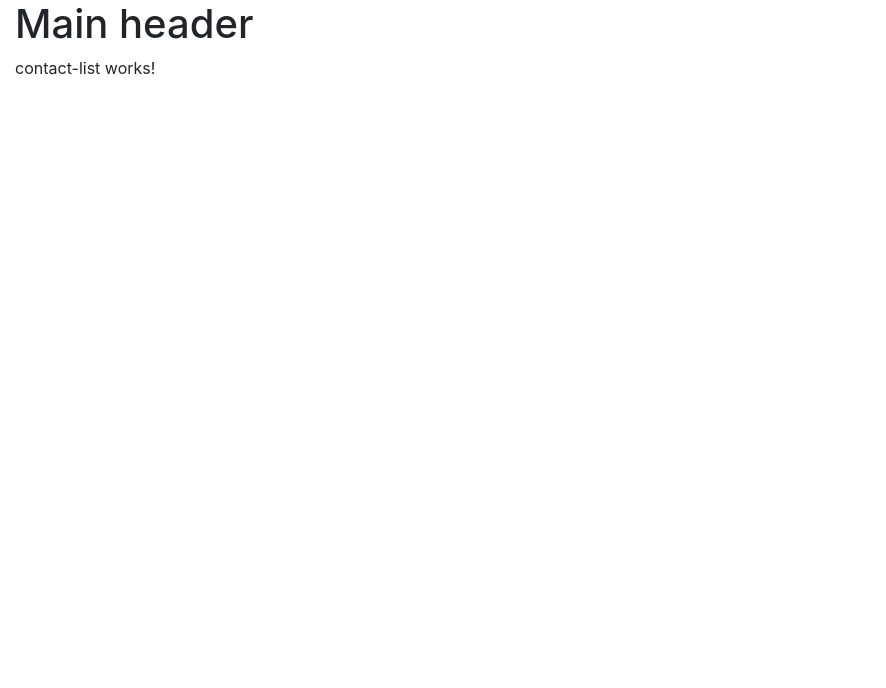
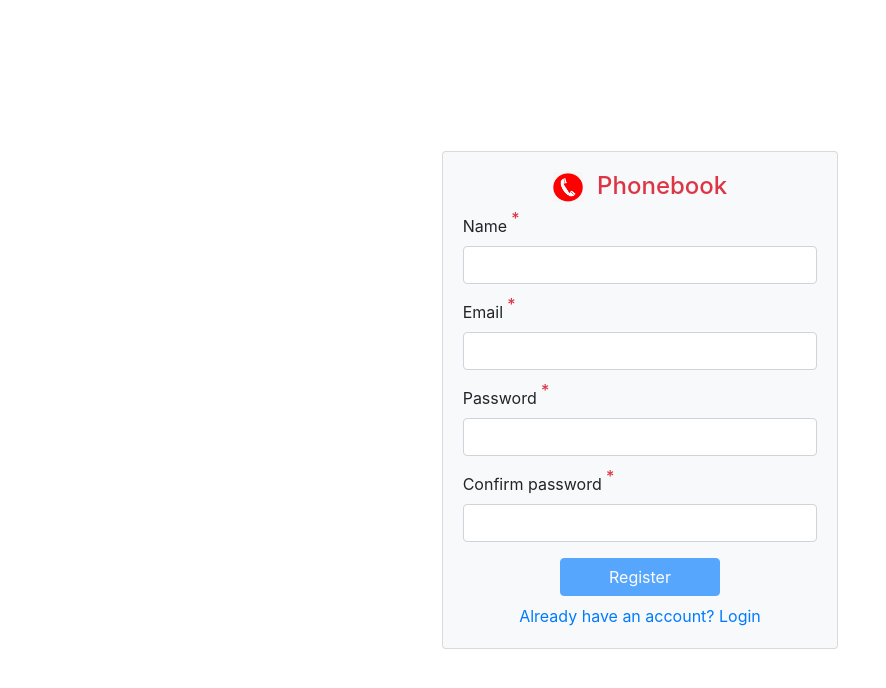
Before and after one commit to ArseniiBylym/mean-stack-phonebook, an Angular app in the folder client/: page /register in a window 1280 px wide. Before the commit this address led to /contacts. Shown: the top 688 px of the page, without its empty margins (0-886 px from the left). Built offline with nearby package versions, Linux system fonts and the light colour scheme.

Commit message:
Add dynamic login and register forms validation

```diff
--- a/client/src/app/app.module.ts
+++ b/client/src/app/app.module.ts
@@ -1,5 +1,6 @@
 import {BrowserModule} from '@angular/platform-browser';
 import {NgModule} from '@angular/core';
+import {ReactiveFormsModule} from '@angular/forms';
 
 import {AppComponent} from './app.component';
 import {LoginComponent} from './components/login/login.component';
@@ -17,6 +18,7 @@ import { PageNotFoundComponent } from './components/page-not-found/page-not-foun
     ],
     imports: [
         BrowserModule,
+        ReactiveFormsModule,
         ContactsModule,
         AppRoutingModule,
     ],
--- a/client/src/app/components/login/login.component.html
+++ b/client/src/app/components/login/login.component.html
@@ -12,20 +12,26 @@
                         />
                         Phonebook
                     </h4>
-                    <form>
+                    <form [formGroup]="loginForm" (ngSubmit)="onSubmit()">
                         <div class="form-group">
                             <label class="d-block"
-                                >Email
-                                <input type="email" class="form-control" />
+                                >Email<sup class="text-danger h6"> *</sup>
+                                <input type="email" class="form-control mt-2" [ngClass]="{'c-border-error': isInputValid('email')}" formControlName="email"/>
+                                <small *ngIf="isInputValid('email')" class="text-danger">
+                                    {{getValidationErrorMessage('email')}}
+                                </small>
                             </label>
                         </div>
                         <div class="form-group">
                             <label class="d-block"
-                                >Password
-                                <input type="password" class="form-control" />
+                                >Password<sup class="text-danger h6"> *</sup>
+                                <input type="password" class="form-control mt-2" [ngClass]="{'c-border-error': isInputValid('password')}" formControlName="password"/>
+                                <small *ngIf="isInputValid('password')" class="text-danger">
+                                    {{getValidationErrorMessage('password')}}
+                                </small>
                             </label>
                         </div>
-                        <button type="submit" class="btn btn-primary px-5 d-block mx-auto">Login</button>
+                        <button type="submit" class="btn btn-primary px-5 d-block mx-auto" [disabled]="!loginForm.valid">Login</button>
 
                         <p class="c-max-content text-primary text-center mt-2 mb-0 mx-auto">
                             <a routerLink="/register">
--- a/client/src/app/components/login/login.component.scss
+++ b/client/src/app/components/login/login.component.scss
@@ -2,3 +2,10 @@
     height: 100vh;
     overflow: hidden;
 }
+.c-border-error{
+    border-color: red;
+
+    &:focus{
+        box-shadow: 0 0 0 .2rem #ff000026;
+    }
+}
--- a/client/src/app/components/login/login.component.ts
+++ b/client/src/app/components/login/login.component.ts
@@ -1,16 +1,47 @@
-import { Component, OnInit } from '@angular/core';
-import { AuthService } from './../../services/auth.service';
+import {Component, OnInit} from '@angular/core';
+import {AuthService} from './../../services/auth.service';
+import {FormBuilder, Validators} from '@angular/forms';
 
 @Component({
-  selector: 'app-login',
-  templateUrl: './login.component.html',
-  styleUrls: ['./login.component.scss']
+    selector: 'app-login',
+    templateUrl: './login.component.html',
+    styleUrls: ['./login.component.scss'],
 })
 export class LoginComponent implements OnInit {
+    constructor(private auth: AuthService, private fb: FormBuilder) {}
 
-  constructor(private auth: AuthService) { }
+    ngOnInit() {}
 
-  ngOnInit() {
-  }
+    loginForm = this.fb.group({
+        email: ['', [Validators.required, Validators.email]],
+        password: ['', Validators.required],
+    });
 
+    onSubmit() {
+        console.log(this.loginForm.value);
+    }
+
+    getValidationErrorMessage(fieldName: string) {
+        switch (fieldName) {
+            case 'email':
+                if (this.loginForm.controls[fieldName].errors.required) {
+                    return 'Email is required';
+                }
+                if (this.loginForm.controls[fieldName].errors.email) {
+                    return 'Email should be a valid email address'
+                }
+                break;
+            case 'password':
+                if (this.loginForm.controls[fieldName].errors.required) {
+                    return 'Password is required';
+                }
+                break;
+            default:
+                break;
+        }
+    }
+
+    isInputValid(fieldName: string) {
+        return this.loginForm.controls[fieldName].touched && this.loginForm.controls[fieldName].invalid;
+    }
 }
--- a/client/src/app/components/register/register.component.html
+++ b/client/src/app/components/register/register.component.html
@@ -7,32 +7,44 @@
                         <img src="../../../assets/images/logo.png" width="30" height="30" class="d-inline-block align-top mr-2">
                         Phonebook
                     </h4>
-                    <form>
+                    <form [formGroup]="registerForm" (ngSubmit)="onSubmit()">
                         <div class="form-group">
                             <label class="d-block"
-                                >Name
-                                <input type="text" class="form-control" />
+                                >Name<sup class="text-danger h6"> *</sup>
+                                <input type="text" class="form-control mt-2" [ngClass]="{'c-border-error': isInputValid('name')}" formControlName="name"/>
+                                <small *ngIf="isInputValid('name')" class="text-danger">
+                                    {{getValidationErrorMessage('name')}}
+                                </small>
                             </label>
                         </div>
                         <div class="form-group">
                             <label class="d-block"
-                                >Email
-                                <input type="email" class="form-control" />
+                                >Email<sup class="text-danger h6"> *</sup>
+                                <input type="email" class="form-control mt-2" [ngClass]="{'c-border-error': isInputValid('email')}" formControlName="email"/>
+                                <small *ngIf="isInputValid('email')" class="text-danger">
+                                    {{getValidationErrorMessage('email')}}
+                                </small>
                             </label>
                         </div>
                         <div class="form-group">
                             <label class="d-block"
-                                >Password
-                                <input type="password" class="form-control" />
+                                >Password<sup class="text-danger h6"> *</sup>
+                                <input type="password" class="form-control mt-2" [ngClass]="{'c-border-error': isInputValid('password')}" formControlName="password"/>
+                                <small *ngIf="isInputValid('password')" class="text-danger">
+                                    {{getValidationErrorMessage('password')}}
+                                </small>
                             </label>
                         </div>
                         <div class="form-group">
                             <label class="d-block"
-                                >Confirm password
-                                <input type="password" class="form-control" />
+                                >Confirm password<sup class="text-danger h6"> *</sup>
+                                <input type="password" class="form-control mt-2" [ngClass]="{'c-border-error': isInputValid('passwordConfirm')}" formControlName="passwordConfirm"/>
+                                <small *ngIf="isInputValid('passwordConfirm')" class="text-danger">
+                                    {{getValidationErrorMessage('passwordConfirm')}}
+                                </small>
                             </label>
                         </div>
-                        <button type="submit" class="btn btn-primary px-5 d-block mx-auto">Register</button>
+                        <button type="submit" class="btn btn-primary px-5 d-block mx-auto" [disabled]="!registerForm.valid">Register</button>
                         <p class="c-max-content text-primary text-center mt-2 mb-0 mx-auto">
                             <a routerLink="/login">
                                 Already have an account? Login
--- a/client/src/app/components/register/register.component.scss
+++ b/client/src/app/components/register/register.component.scss
@@ -2,3 +2,10 @@
     height: 100vh;
     overflow: hidden;
 }
+.c-border-error{
+    border-color: red;
+
+    &:focus{
+        box-shadow: 0 0 0 .2rem #ff000026;
+    }
+}
--- a/client/src/app/components/register/register.component.ts
+++ b/client/src/app/components/register/register.component.ts
@@ -1,15 +1,73 @@
-import { Component, OnInit } from '@angular/core';
+import {Component, OnInit} from '@angular/core';
+import {FormBuilder, Validators, ValidatorFn, AbstractControl} from '@angular/forms';
 
 @Component({
-  selector: 'app-register',
-  templateUrl: './register.component.html',
-  styleUrls: ['./register.component.scss']
+    selector: 'app-register',
+    templateUrl: './register.component.html',
+    styleUrls: ['./register.component.scss'],
 })
 export class RegisterComponent implements OnInit {
+    constructor(private fb: FormBuilder) {}
 
-  constructor() { }
+    ngOnInit() {}
 
-  ngOnInit() {
-  }
+    passwordConfirmed(): ValidatorFn {
+        return (c: AbstractControl) : {[key: string]: boolean} | null => {
+            if (c.parent) {
+                if (c.parent.get('password').value !== c.parent.get('passwordConfirm').value) {
+                        return {'match': true}
+                    }
+                return null
+            }
+            return null;
+        }
+    }
 
+    registerForm = this.fb.group({
+        name: ['', Validators.required],
+        email: ['', [Validators.required, Validators.email]],
+        password: ['', Validators.required],
+        passwordConfirm: ['', [Validators.required, this.passwordConfirmed()]],
+    });
+
+    onSubmit() {
+        console.log(this.registerForm);
+    }
+
+    isInputValid(fieldName: string) {
+        return this.registerForm.controls[fieldName].touched && this.registerForm.controls[fieldName].invalid;
+    }
+
+    getValidationErrorMessage(fieldName: string) {
+        switch (fieldName) {
+            case 'name':
+                if (this.registerForm.controls[fieldName].errors.required) {
+                    return 'Name is required';
+                }
+                break;
+            case 'email':
+                if (this.registerForm.controls[fieldName].errors.required) {
+                    return 'Email is required';
+                }
+                if (this.registerForm.controls[fieldName].errors.email) {
+                    return 'Email should be a valid email address';
+                }
+                break;
+            case 'password':
+                if (this.registerForm.controls[fieldName].errors.required) {
+                    return 'Password is required';
+                }
+                break;
+            case 'passwordConfirm':
+                    if (this.registerForm.controls[fieldName].errors.required) {
+                        return 'Password confirm is required';
+                    }
+                    if (this.registerForm.controls[fieldName].errors.match) {
+                        return 'Password does not matches';
+                    }
+                    break;
+            default:
+                break;
+        }
+    }
 }
--- a/client/src/app/services/auth.service.ts
+++ b/client/src/app/services/auth.service.ts
@@ -7,7 +7,7 @@ import { User } from './../models/User.model';
 export class AuthService {
     constructor() {}
 
-    isLogedIn: boolean = true;
+    isLogedIn: boolean = false;
     user: null | User = null;
 
     login(): void {
```
